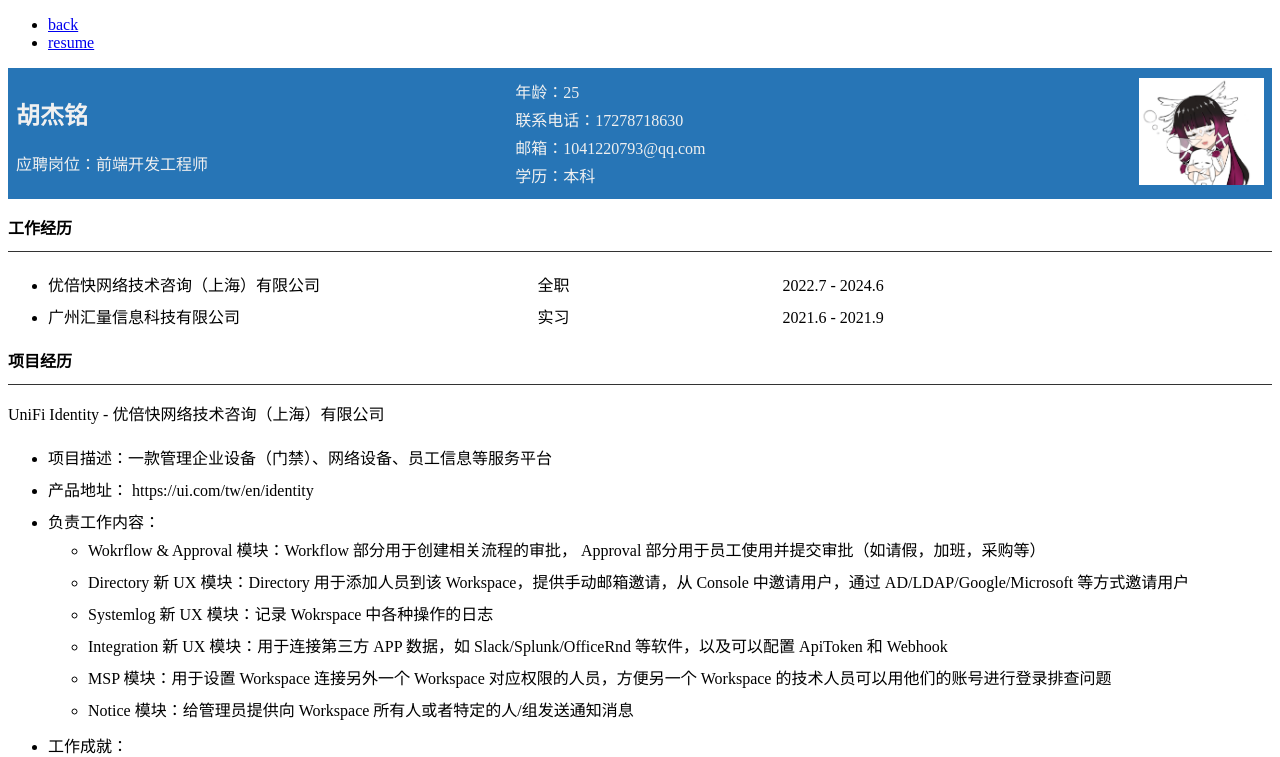
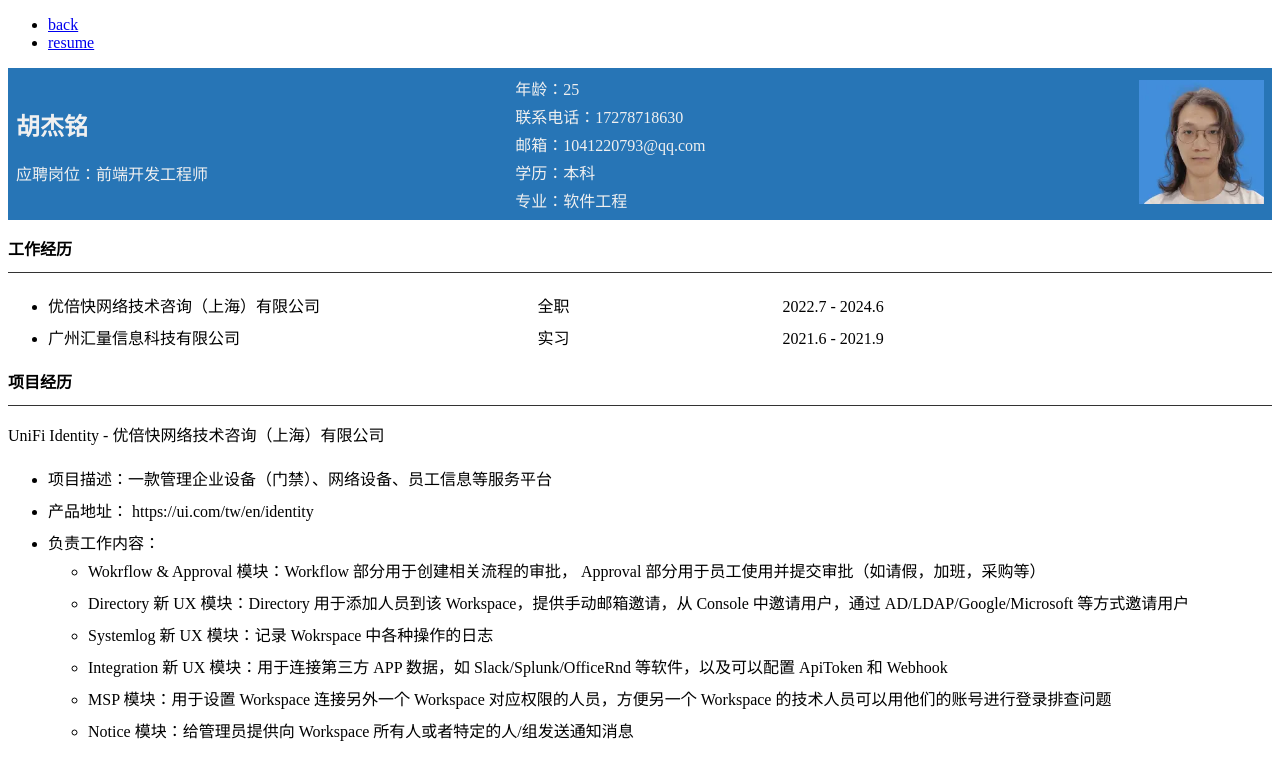
Before and after one commit to Asaki-M/qinghuann, a Nuxt app: page /resume in a window 1280 px wide. Shown: the top 757 px of the page. Built offline with nearby package versions, Linux system fonts and the light colour scheme.

Commit message:
update: finished my resume

```diff
--- a/pages/resume.vue
+++ b/pages/resume.vue
@@ -21,9 +21,13 @@
                 <span>学历：</span>
                 <span>本科</span>
             </div>
+            <div class="info_item">
+                <span>专业：</span>
+                <span>软件工程</span>
+            </div>
         </div>
         <div class="avatar_info">
-            <img src="/img/avatar.jpg" alt="person avatar">
+            <img src="/img/avatar.webp" alt="person avatar">
         </div>
     </header>
     <main>
```
Also changed, not shown: public/img/avatar.jpg (deleted), public/img/avatar.webp (added).
